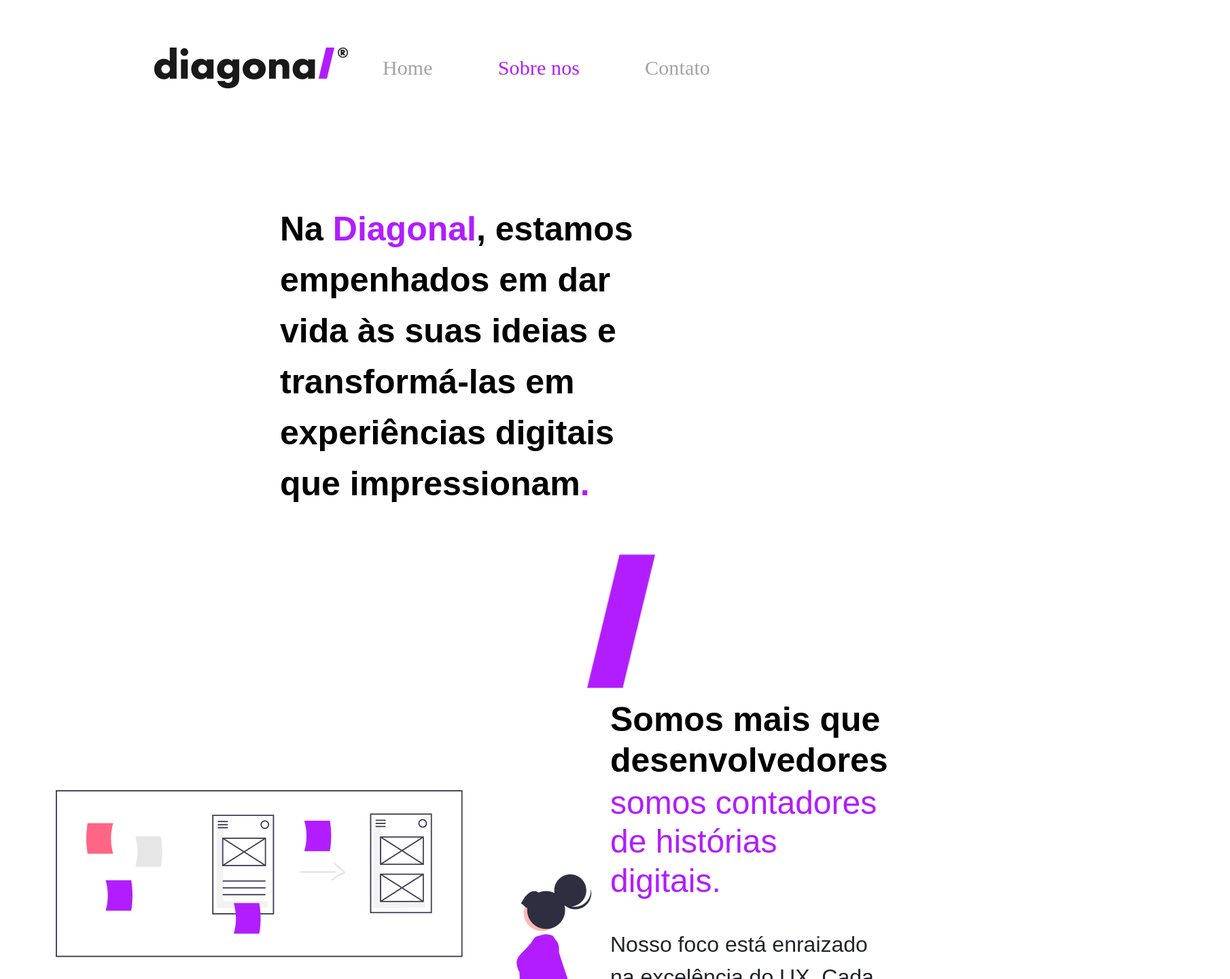
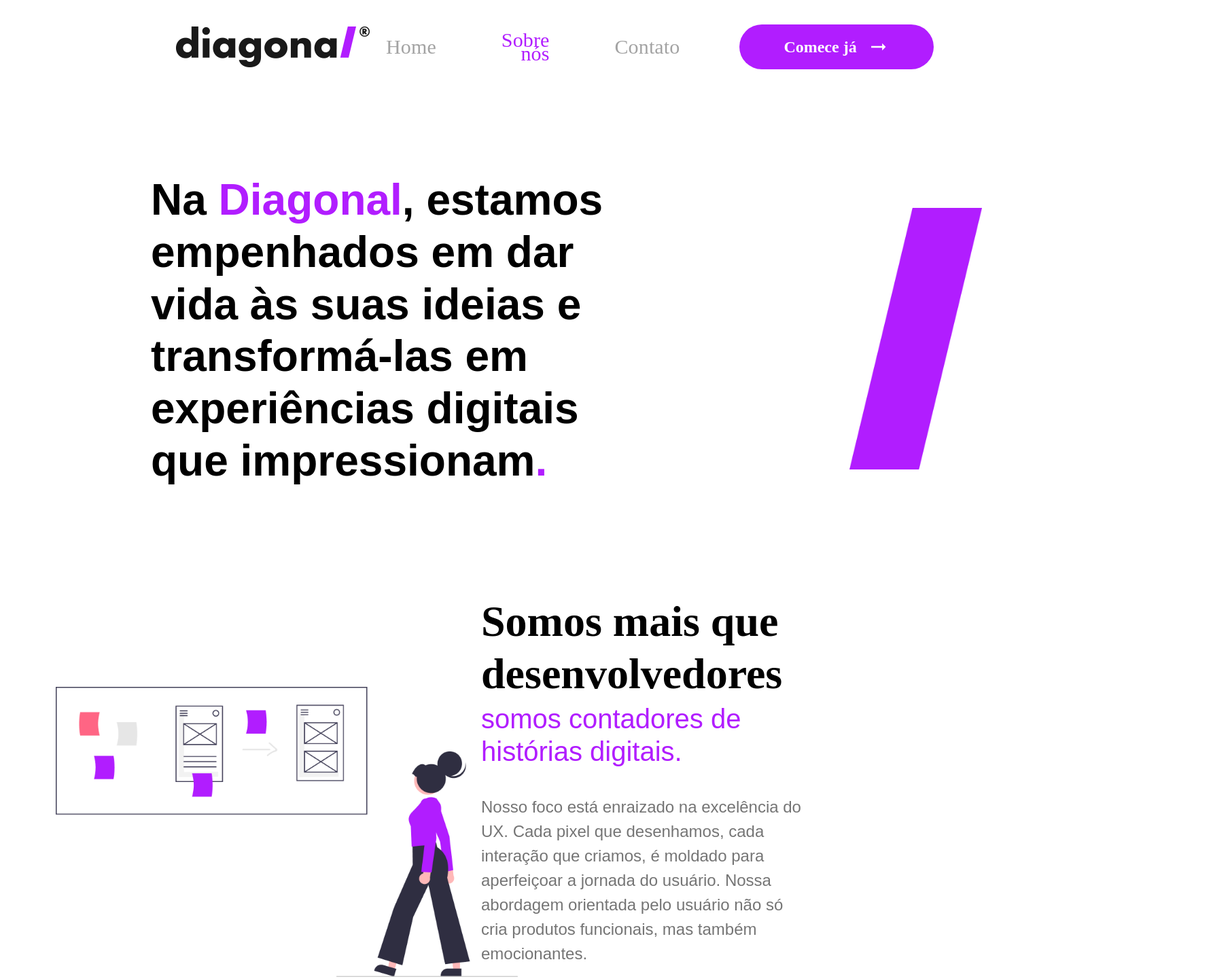
Before and after one commit to Moretto04/Diagonal, a plain HTML site: page about.html in a window 1280 px wide. Shown: the top 1441 px of the page at 68% size, 1810 px wide, since content can reach past the window. Drawn offline with nearby package versions, Linux system fonts and the light colour scheme; a web font is replaced by a local one.

Commit message:
Add files via upload

```diff
--- a/about.html
+++ b/about.html
@@ -1,5 +1,6 @@
 <!DOCTYPE html>
 <html lang="en">
+
 <head>
     <meta charset="UTF-8">
     <meta name="viewport" content="width=device-width, initial-scale=1.0">
@@ -17,8 +18,16 @@
     <!-- font page -->
     <link rel="stylesheet" href="https://use.typekit.net/quj2ldo.css">
 
+    <!-- material icons -->
+    <link href="https://fonts.googleapis.com/icon?family=Material+Icons" rel="stylesheet">
+    <link href="https://fonts.googleapis.com/icon?family=Material+Icons+Outlined" rel="stylesheet">
+    <link href="https://fonts.googleapis.com/icon?family=Material+Icons+Sharp" rel="stylesheet">
+    <link href="https://fonts.googleapis.com/icon?family=Material+Icons+Two+Tone" rel="stylesheet">
+    <link href="https://fonts.googleapis.com/icon?family=Material+Icons+Round" rel="stylesheet">
+
 
 </head>
+
 <body>
 
 
@@ -26,15 +35,20 @@
 
     <nav class="navbar navbar-expand-md navbar-light bg-white">
         <div class="container-fluid">
-        <a class="navbar-brand" id="logo" href="index.html"><img src="images/Logo.png" alt="logo diagonal"></a>
+            <a class="navbar-brand" id="logo" href="#"><img src="images/Logo.png" alt="logo diagonal"></a>
             <button class="navbar-toggler" type="button" data-bs-toggle="collapse" data-bs-target="#navbarNavAltMarkup" aria-controls="navbarNavAltMarkup" aria-expanded="false" aria-label="Toggle navigation">
                 <span class="navbar-toggler-icon"></span>
             </button>
             <div class="collapse navbar-collapse justify-content-between" id="navbarNavAltMarkup">
                 <div class="navbar-nav">
-            <a class="nav-link" aria-current="page" href="index.html">Home</a>
-            <a class="nav-link nav-link-active" href="#">Sobre nos</a>
+                    <a class="nav-link" aria-current="page" href="/index.html">Home</a>
+                    <a class="nav-link nav-link-active" href="about.html">Sobre nós</a>
                     <a class="nav-link" href="#">Contato</a>
+                    <a href="#" class="btn nav-btn">Comece já <span class="material-icons custom-icon">
+                            arrow_right_alt
+                        </span></a>
+
+
                     <!-- <a class="nav-link disabled" aria-disabled="true">Disabled</a> -->
                 </div>
             </div>
@@ -53,12 +67,12 @@
     <header>
         <div class="container" id="header">
             <div class="row">
-                <div class="col-8 " id="header-text">
+                <div class="col-8" id="header-text">
                     <p>Na <i>Diagonal</i>, estamos empenhados em dar vida às suas ideias e transformá-las em experiências digitais que impressionam<i>.</i></p>
                 </div>
-                <div class="col col-md-auto" id="header-image">
+                <div class="col-4" id="header-image">
                     <span>
-                        <img src="images/Icone.png" id="img" alt="">
+                        <img src="images/barra-grande.png" id="img" alt="">
                     </span>
                 </div>
             </div>
@@ -70,12 +84,12 @@
     <!-- FIRST SECTION START -->
 
     <section>
-        <div class="container text-center">
-            <div class="row row-cols-2">
-              <div class="col" id="first-section-col">
-                <img src="images/undraw_design_sprint_re_tke3 (1) 1.png" id="sla" alt="">
+        <div class="container text-center devs">
+            <div class="row">
+                <div class="col-4" id="first-section-col">
+                    <img class="first-section-img" src="images/undraw_design_sprint_re_tke3 (1) 1.png" id="sla" alt="">
                 </div>
-              <div class="col">
+                <div class="col-8">
                     <div class="card mb-3 border-0" style="background: none;">
                         <div class="card-body" id="card-body-one">
                             <h2 class="card-title" id="card-title-one">Somos mais que desenvolvedores</h2>
@@ -98,7 +112,7 @@
         <div id="rectangle" class="rectangle">
             <div class="justify-content-center text-center">
                 <div class="row row-cols-auto">
-                    <div class="col-5 title-three-pad">
+                    <div class="col-4 title-three-pad">
                         <div class="card mb-3 border-0" style="background: none;">
                             <div class="card-body">
                                 <h2 class="card-title" id="card-title-two">Imaginamos, projetamos e construímos com
@@ -137,7 +151,7 @@
                     <div class="card mb-3 border-0" style="background: none;">
                         <div class="card-body">
                             <h2 class="card-title" id="card-title-three">Nossa missão é simplificar e encantar<i>.</i></h2>
-                            <p class="card-text" id="card-text-three">Desde sites elegantes a aplicativos sofisticados e jogos envolventes, nossa ênfase no UX não só atrai, mas retém os usuários. Através de pesquisa profunda e testes meticulosos, garantimos que cada interação seja gratificante.</p>
+                            <p class="" id="card-text-three">Desde sites elegantes a aplicativos sofisticados e jogos envolventes, nossa ênfase no UX não só atrai, mas retém os usuários. Através de pesquisa profunda e testes meticulosos, garantimos que cada interação seja gratificante.</p>
                         </div>
                     </div>
                 </div>
@@ -163,8 +177,10 @@
                                 <h2 class="card-title" id="card-title-four">Se você busca mais do que um mero produto digital, se busca uma parceria que potencialize suas aspirações, estamos prontos para ajudar<i>.</i></h2>
                                 <p class="card-text" id="card-text-four">Deixe-nos transformar sua visão em uma realidade que os usuários adoram.
                                     Juntos, podemos criar experiências que inspiram e marcam.</p>
-                                <div id="first-btn">
-                                    <a href="#" class="btn">Iniciar jornada</a>
+                                <div id="jornada" class="">
+                                    <a href="#" class="btn">Inciar jornada <span class="material-icons custom-icon">
+                                            arrow_right_alt
+                                        </span></a>
                                 </div>
                             </div>
                         </div>
@@ -266,38 +282,24 @@
         </div>
         <!-- COPYRIGHT END -->
     </footer>
+    <script src="https://cdn.jsdelivr.net/npm/bootstrap@5.3.1/dist/js/bootstrap.bundle.min.js" integrity="sha384-HwwvtgBNo3bZJJLYd8oVXjrBZt8cqVSpeBNS5n7C8IVInixGAoxmnlMuBnhbgrkm" crossorigin="anonymous"></script>
 
+    <script>
+        // Obtém a barra de navegação
+        const navbar = document.querySelector('.navbar');
 
+        // Adiciona um ouvinte de evento de rolagem à janela
+        window.addEventListener('scroll', () => {
+            // Verifica a posição de rolagem atual
+            if (window.scrollY > 0) {
+                // Se a posição de rolagem for maior que 0, adiciona uma classe que controla a sombra
+                navbar.classList.add('scrolled');
+            } else {
+                // Caso contrário, remove a classe que controla a sombra
+                navbar.classList.remove('scrolled');
+            }
+        });
+    </script>
+</body>
 
-
-
-
-
-
-
-
-
-
-
-
-
-
-
-
-
-
-
-
-
-
-
-
-
-
-
-
-
-
-    <script src="https://cdn.jsdelivr.net/npm/bootstrap@5.3.1/dist/js/bootstrap.bundle.min.js" integrity="sha384-HwwvtgBNo3bZJJLYd8oVXjrBZt8cqVSpeBNS5n7C8IVInixGAoxmnlMuBnhbgrkm" crossorigin="anonymous"></script>
-</body>
 </html>
--- a/style/about.css
+++ b/style/about.css
@@ -17,8 +17,19 @@ body {
 }
 
 .navbar {
+  top: 0;
+  width: 100%;
   background-color: white;
-    height: 200px;
+  padding: 32px;
+  box-shadow: 0px 2px 5px rgba(0, 0, 0, 0);
+  transition: background-color 0.3s, box-shadow 0.3s;
+  position: fixed;
+  z-index: 1000;
+}
+
+.navbar.scrolled {
+  background-color: white;
+  box-shadow: 0px 5px 16px rgba(177, 29, 255, 0.1);
 }
 
 .nav-link {
@@ -37,7 +48,6 @@ body {
   margin-right: 215px;
   gap: 80px;
 }
-
 
 .nav-link:hover {
   color: #e0a5ff;
@@ -59,90 +69,93 @@ body {
 
 /* HEADER START */
 
-#header{
+#header {
   margin-left: 210px;
-    margin-top: 100px;
+  margin-top: 256px;
+  margin-bottom: 128px;
 }
 
-#header-text{
+#header-text {
   color: black;
-    font-size: 50px;
+  font-family: futura-pt-bold;
+  line-height: 1.2;
+  font-size: 64px;
   font-weight: 700;
   text-align: left;
-    padding-right: 200px;
 }
 
-i{
+i {
   text-decoration: none;
   font-style: normal;
-    color: #B11DFF;
+  color: #b11dff;
 }
 
-#header-image{
+#header-image {
   padding-left: 280px;
   margin-top: 50px;
 }
 
-#img{
-    width: 100px;
+#img {
+  max-width: 560px;
+}
+/* HEADER END */
 
+/* FIRST SECTION START */
+#card-body-one {
+  margin-left: 230px;
 }
 
-/* HEADER END */
-
-
-
-/* FIRST SECTION START */
-#card-body-one{
-    margin-left: 230px;
-
+#card-title-one {
+  color: black;
+  font-family: futura-pt-bold;
+  font-size: 64px;
+  text-align: left;
+  font-weight: 700;
 }
 
-#card-title-one{
-    color: black;
-    font-size: 50px;
+#card-subtitle-one {
+  color: #b11dff;
   text-align: left;
-    font-weight: 700;
-
+  font-size: 40px;
+  font-weight: 500;
 }
 
-
-#card-subtitle-one{
-    color:#B11DFF;
-    text-align: left;
-    font-size: 48px;
-    font-weight: 500;
-
-}
-
-
-#card-text-one{
-    font-size: 32px;
+#card-text-one {
+  color: #757575;
+  font-size: 24px;
   font-weight: 400;
   text-align: left;
   padding-top: 40px;
-
 }
 
-#first-section-col{
+#first-section-col {
   display: flex;
   margin-top: 150px;
 }
 
+.devs {
+  margin-top: 128px;
+  margin-bottom: 128px;
+}
+
+.first-section-img {
+  width: 680px;
+  margin: auto;
+  display: block;
+}
+
 /* FIRST SECTION END */
-
-
-
-
 
 /* SECOND SECTION START */
 
 #section_two {
-    margin-top: 100px;
+  margin-top: 128px;
+  margin-bottom: 128px;
 }
 
 #rectangle {
   margin-left: 70px;
+  padding: 64px;
 }
 
 .rectangle {
@@ -170,7 +183,7 @@ i{
 #card-text-two {
   color: #f1d8ff;
   font-family: futura-pt;
-    font-size: 32px;
+  font-size: 24px;
   font-style: normal;
   font-weight: 400;
   line-height: 40px; /* 160% */
@@ -189,44 +202,46 @@ i{
 
 /* SECOND SECTION END */
 
-
-
-
 /* THIRD SECTION START */
 
+#section_two {
+  margin-top: 128px;
+  margin-bottom: 128px;
+}
 
-#card-title-three{
+#card-title-three {
   color: black;
+  font-family: futura-pt-bold;
   font-size: 64px;
   text-align: left;
   font-weight: 700;
-
 }
 
-#card-text-three{
-    font-size: 32px;
+#card-text-three {
+  font-size: 24px;
   font-weight: 400;
   text-align: left;
-    padding-top: 40px;
+  padding-top: 24px;
   color: #757575;
-
 }
 
-#third_section_image{
+#third_section_image {
   width: 700px;
   margin-top: 50px;
   margin-left: 80px;
 }
 
-
 /* THIRD SECTION END */
-
-
 
 /* FOURTH SECTION START */
 
 #section_four {
-    margin-top: 50px;
+  margin-top: 128px;
+  margin-bottom: 128px;
+}
+
+#jornada {
+  margin-top: 64px;
 }
 
 #rectangle2 {
@@ -234,14 +249,14 @@ i{
 }
 
 .rectangle2 {
-    background-color: #F2F2F2;
-    padding: 32px;
+  background-color: #f2f2f2;
+  padding: 64px;
   margin: 0px 64px 0px 64px;
   border-radius: 32px;
-    height: 600px;
+  height: 750px;
 }
 
-#card-title-four{
+#card-title-four {
   color: black;
   font-family: futura-pt-bold;
   font-size: 64px;
@@ -251,7 +266,6 @@ i{
   justify-content: center;
   text-align: center;
 }
-
 
 #card-text-four {
   color: #757575;
@@ -272,6 +286,7 @@ i{
   padding-left: 32px;
   padding-top: 40px;
   font-family: futura-pt;
+  display: flex;
   position: absolute;
 }
 
@@ -351,9 +366,6 @@ i{
 
 /* FOURTH SECTION END */
 
-
-
-
 /* FOOTER START */
 
 .footer {
@@ -389,3 +401,34 @@ i{
 }
 
 /* FOOTER ENDE */
+
+.custom-icon {
+  font-size: 32px;
+  position: relative;
+  left: 0;
+  top: 50%; /* Defina o topo para 50% para alinhar verticalmente */
+  transform: translateY(
+    -50%
+  ); /* Use translateY para ajustar o alinhamento vertical */
+  transition: transform 0.3s ease;
+
+  /* Outras propriedades de estilo, se necessário */
+}
+
+/* Se você precisar de mais especificidade, pode adicionar outras seletores, por exemplo: */
+
+#jornada .custom-icon {
+  font-size: 32px;
+}
+
+#jornada:hover .custom-icon {
+  transform: translateX(16px) translateY(-16px);
+}
+
+.nav-btn .custom-icon {
+  font-size: 32px;
+}
+
+.nav-btn:hover .custom-icon {
+  transform: translateX(16px) translateY(-16px);
+}
--- a/style/style.css
+++ b/style/style.css
@@ -19,8 +19,20 @@ body {
 }
 
 .navbar {
+  top: 0;
+  width: 100%;
   background-color: white;
-  height: 200px;
+  padding: 32px;
+  box-shadow: 0px 2px 5px rgba(0, 0, 0, 0);
+  transition: background-color 0.3s, box-shadow 0.3s;
+  position: fixed;
+  z-index: 1000;
+}
+
+/* Estilo CSS para a barra de navegação quando rolada */
+.navbar.scrolled {
+  background-color: white;
+  box-shadow: 0px 5px 16px rgba(177, 29, 255, 0.1);
 }
 
 .nav-link {
@@ -68,7 +80,7 @@ body {
 
 #header {
   margin-right: 215px;
-  margin-top: 64px;
+  margin-top: 256px;
 }
 
 .headercol {
@@ -80,10 +92,10 @@ body {
   padding-left: 16px;
   margin-left: 16px;
   font-family: futura-pt-bold;
-  font-size: 64px;
+  font-size: 94px;
   font-style: normal;
   font-weight: 700;
-  line-height: 70px; /* 109.375% */
+  line-height: 94px; /* 109.375% */
   text-align: left;
 }
 
@@ -388,3 +400,50 @@ body {
 .copyright {
   background-color: #191919;
 }
+
+.custom-icon {
+  font-size: 32px;
+  position: relative;
+  left: 0;
+  top: 50%; /* Defina o topo para 50% para alinhar verticalmente */
+  transform: translateY(
+    -50%
+  ); /* Use translateY para ajustar o alinhamento vertical */
+  transition: transform 0.3s ease;
+
+  /* Outras propriedades de estilo, se necessário */
+}
+
+/* Se você precisar de mais especificidade, pode adicionar outras seletores, por exemplo: */
+
+#first-btn .custom-icon {
+  font-size: 32px;
+}
+
+#first-btn:hover .custom-icon {
+  transform: translateX(16px) translateY(-16px);
+}
+
+#second-btn .custom-icon {
+  font-size: 32px;
+}
+
+#second-btn:hover .custom-icon {
+  transform: translateX(16px) translateY(-16px);
+}
+
+#third-btn .custom-icon {
+  font-size: 32px;
+}
+
+#third-btn:hover .custom-icon {
+  transform: translateX(16px) translateY(-16px);
+}
+
+.nav-btn .custom-icon {
+  font-size: 32px;
+}
+
+.nav-btn:hover .custom-icon {
+  transform: translateX(16px) translateY(-16px);
+}
```
Also changed, not shown: index.html (+41 -6 lines), images/barra-grande.png (added). Lines whose indentation alone changed are shown as unchanged.
